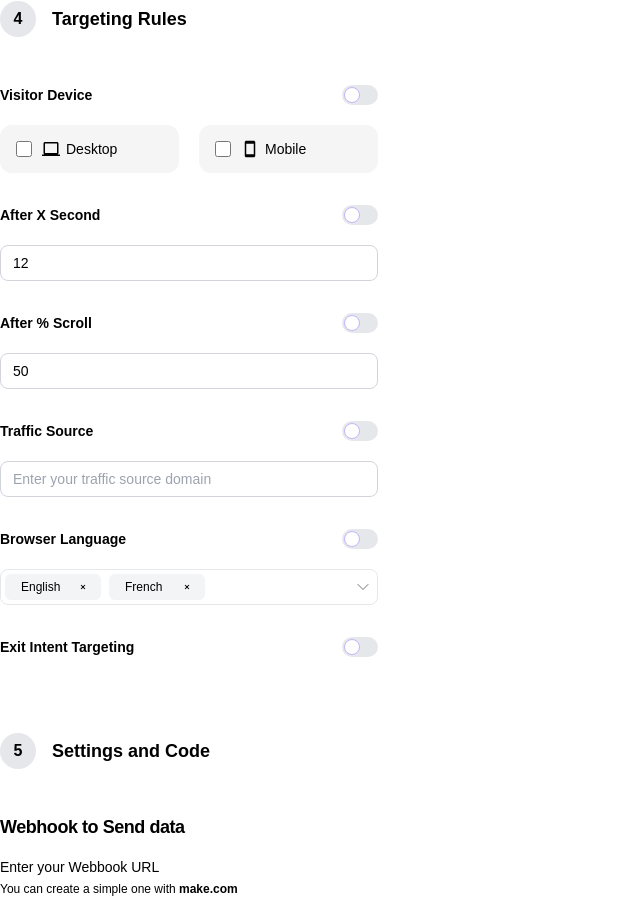
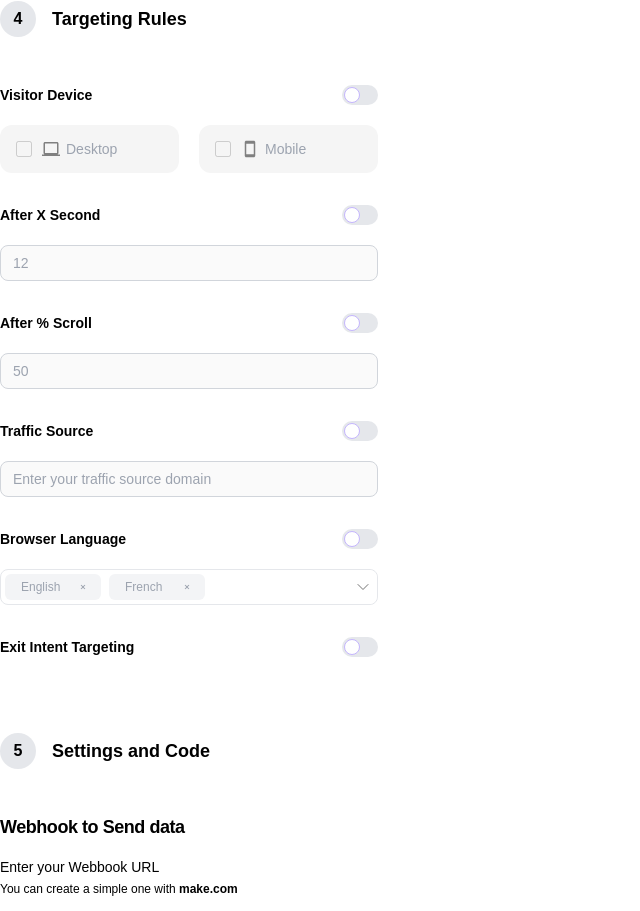
Before and after one commit to kadirkorkmazz/modal-card-creator, a Next.js app: page / in a window 1280 px wide. Shown: the part 3895-4806 px from the top of the page, without its empty margins (0-640 px from the left). Built offline with nearby package versions, Linux system fonts and the light colour scheme; what upload-js would draw is missing.

Commit message:
add disable states to targeting rules

```diff
--- a/components/Modals/Modal0.tsx
+++ b/components/Modals/Modal0.tsx
@@ -1,12 +1,13 @@
 import React from 'react';
 import Image from 'next/image';
 import scaleSize, { colorPicker } from '../utils/funcs';
+import { originSelector } from '../utils/funcs';
 
 function Modal0() {
   return (
     <div className="sticky top-20">
       <div
-        className={`w-[740px] h-[405px]  flex shadow-[0_5px_30px_rgba(0,0,0,0.15)] rounded-[30px] ${scaleSize()}  `}
+        className={`w-[740px] h-[405px]  flex shadow-[0_5px_30px_rgba(0,0,0,0.15)] rounded-[30px] ${scaleSize()} ${originSelector()}  `}
       >
         <div className=" h-full w-[380px] rounded-l-[30px] flex flex-col gap-2.5 py-[3.75rem] px-10 bg-white">
           <h5 className=" text-3xl font-semibold text-center">Sign Up</h5>
--- a/components/Modals/Modal1.tsx
+++ b/components/Modals/Modal1.tsx
@@ -3,6 +3,7 @@ import scaleSize, { colorPicker } from '../utils/funcs';
 import { MainContext, useContext } from '../utils/context';
 import cardData from '../../public/cardData.json';
 import Image from 'next/image';
+import { originSelector } from '../utils/funcs';
 
 function Modal1() {
   const { contentInputs, selectedCard, uploadedLogo } = useContext(MainContext);
@@ -11,7 +12,7 @@ function Modal1() {
 
   return (
     <div
-      className={`bg-white border relative py-10 px-16 flex flex-col items-center  font-sans rounded-xl shadow-[0_5px_30px_rgba(0,0,0,0.15)] ${scaleSize()}`}
+      className={`bg-white border relative py-10 px-16 flex flex-col items-center  font-sans rounded-xl shadow-[0_5px_30px_rgba(0,0,0,0.15)] ${scaleSize()} ${originSelector()} `}
     >
       <div
         className={` w-[90px] h-[90px] rounded-full ${colorPicker(
--- a/components/Modals/Modal3.tsx
+++ b/components/Modals/Modal3.tsx
@@ -1,13 +1,14 @@
 import React from 'react';
 import { colorPicker, scaleSize } from '../utils/funcs';
 import { MainContext, useContext } from '../utils/context';
+import { originSelector } from '../utils/funcs';
 
 function Modal3() {
   const { contentInputs } = useContext(MainContext);
 
   return (
     <div
-      className={`bg-white border relative rounded-xl shadow-[0_5px_30px_rgba(0,0,0,0.15)] ${scaleSize()} font-sans`}
+      className={`bg-white border relative rounded-xl shadow-[0_5px_30px_rgba(0,0,0,0.15)] ${scaleSize()} font-sans ${originSelector()}`}
     >
       <div className="w-[480px] h-[549px] pt-12 px-14">
         <div>
--- a/components/TargetingRules.tsx
+++ b/components/TargetingRules.tsx
@@ -37,12 +37,19 @@ function TargetingRules() {
         </label>
       </div>
 
-      <div className="flex items-center gap-5">
+      <div
+        className={`flex items-center gap-5 ${
+          !targetingRules.visitorDevice
+            ? 'pointer-events-none text-gray-400'
+            : ''
+        }`}
+      >
         <div
           className="w-[179px] h-12 bg-neutral-100 rounded-xl flex items-center p-4
         "
         >
           <input
+            disabled={!targetingRules.visitorDevice}
             id="desktopCheckbox"
             type="checkbox"
             className=" w-4 h-4  accent-violet-600 mr-2.5 peer cursor-pointer "
@@ -65,7 +72,9 @@ function TargetingRules() {
           >
             <path
               d="M15 14.5C15.825 14.5 16.5 13.825 16.5 13V3.5C16.5 2.675 15.825 2 15 2H3C2.175 2 1.5 2.675 1.5 3.5V13C1.5 13.825 2.175 14.5 3 14.5H0V16H18V14.5H15ZM3 3.5H15V13H3V3.5Z"
-              fill="currentColor"
+              fill={`${
+                !targetingRules.visitorDevice ? 'gray' : 'currentColor'
+              }`}
             />
           </svg>
           <label
@@ -77,6 +86,7 @@ function TargetingRules() {
         </div>
         <div className="w-[179px] h-12 bg-neutral-100 rounded-xl flex items-center p-4">
           <input
+            disabled={!targetingRules.visitorDevice}
             id="mobileCheckbox"
             type="checkbox"
             className=" w-4 h-4  accent-violet-600 mr-2.5 peer cursor-pointer"
@@ -99,7 +109,9 @@ function TargetingRules() {
           >
             <path
               d="M12.75 0.7575L5.25 0.75C4.425 0.75 3.75 1.425 3.75 2.25V15.75C3.75 16.575 4.425 17.25 5.25 17.25H12.75C13.575 17.25 14.25 16.575 14.25 15.75V2.25C14.25 1.425 13.575 0.7575 12.75 0.7575ZM12.75 14.25H5.25V3.75H12.75V14.25Z"
-              fill="currentColor"
+              fill={`${
+                !targetingRules.visitorDevice ? 'gray' : 'currentColor'
+              }`}
             />
           </svg>
           <label
@@ -134,7 +146,8 @@ function TargetingRules() {
       </div>
       <div>
         <input
-          className="w-[378px] h-9 border rounded-lg border-gray-300 px-3 py-2 text-sm"
+          disabled={!targetingRules.afterSecond}
+          className="w-[378px] h-9 border rounded-lg border-gray-300 px-3 py-2 text-sm disabled:text-gray-400"
           type="number"
           value={targetingRules.afterSecondValue}
           onChange={(e) => {
@@ -169,7 +182,8 @@ function TargetingRules() {
       </div>
       <div>
         <input
-          className="w-[378px] h-9 border rounded-lg border-gray-300 px-3 py-2 text-sm"
+          disabled={!targetingRules.afterScroll}
+          className="w-[378px] h-9 border rounded-lg border-gray-300 px-3 py-2 text-sm disabled:text-gray-400"
           type="number"
           value={targetingRules.afterScrollValue}
           onChange={(e) => {
@@ -204,7 +218,8 @@ function TargetingRules() {
       </div>
       <div>
         <input
-          className="w-[378px] h-9 border rounded-lg border-gray-300 px-3 py-2 text-sm"
+          disabled={!targetingRules.trafficSource}
+          className="w-[378px] h-9 border rounded-lg border-gray-300 px-3 py-2 text-sm disabled:text-gray-400"
           placeholder="Enter your traffic source domain"
           value={targetingRules.trafficSourceValue}
           onChange={(e) => {
--- a/components/utils/LanguageSelector.tsx
+++ b/components/utils/LanguageSelector.tsx
@@ -2,7 +2,8 @@ import React, { useState } from 'react';
 import { MainContext, useContext } from './context';
 
 function LanguageSelector() {
-  const { selectedLanguages, setSelectedLanguages } = useContext(MainContext);
+  const { selectedLanguages, setSelectedLanguages, targetingRules } =
+    useContext(MainContext);
 
   const languages = [
     'English',
@@ -52,7 +53,13 @@ function LanguageSelector() {
   };
 
   return (
-    <div>
+    <div
+      className={`${
+        targetingRules.browserLanguage
+          ? ''
+          : 'pointer-events-none text-gray-300'
+      }`}
+    >
       <div className="flex flex-col gap-4">
         <form>
           <div className="multiselect">
@@ -71,7 +78,11 @@ function LanguageSelector() {
                       selectedLanguages.map((language: string) => (
                         <div
                           key={language}
-                          className="z-10 flex items-center gap-1 pl-4 pr-3 bg-gray-100  min-w-24 h-full justify-between hover:border rounded-md text-black hover:bg-transparent hover:border-red-600 group hover:cursor-pointer"
+                          className={`z-10 flex items-center gap-1 pl-4 pr-3 bg-gray-100  min-w-24 h-full justify-between hover:border rounded-md hover:bg-transparent hover:border-red-600 group hover:cursor-pointer ${
+                            targetingRules.browserLanguage
+                              ? 'text-black'
+                              : 'text-gray-400'
+                          }`}
                           onClick={() => removeLang(language)}
                         >
                           <p className="text-xs mr-0.5">{language}</p>
```
